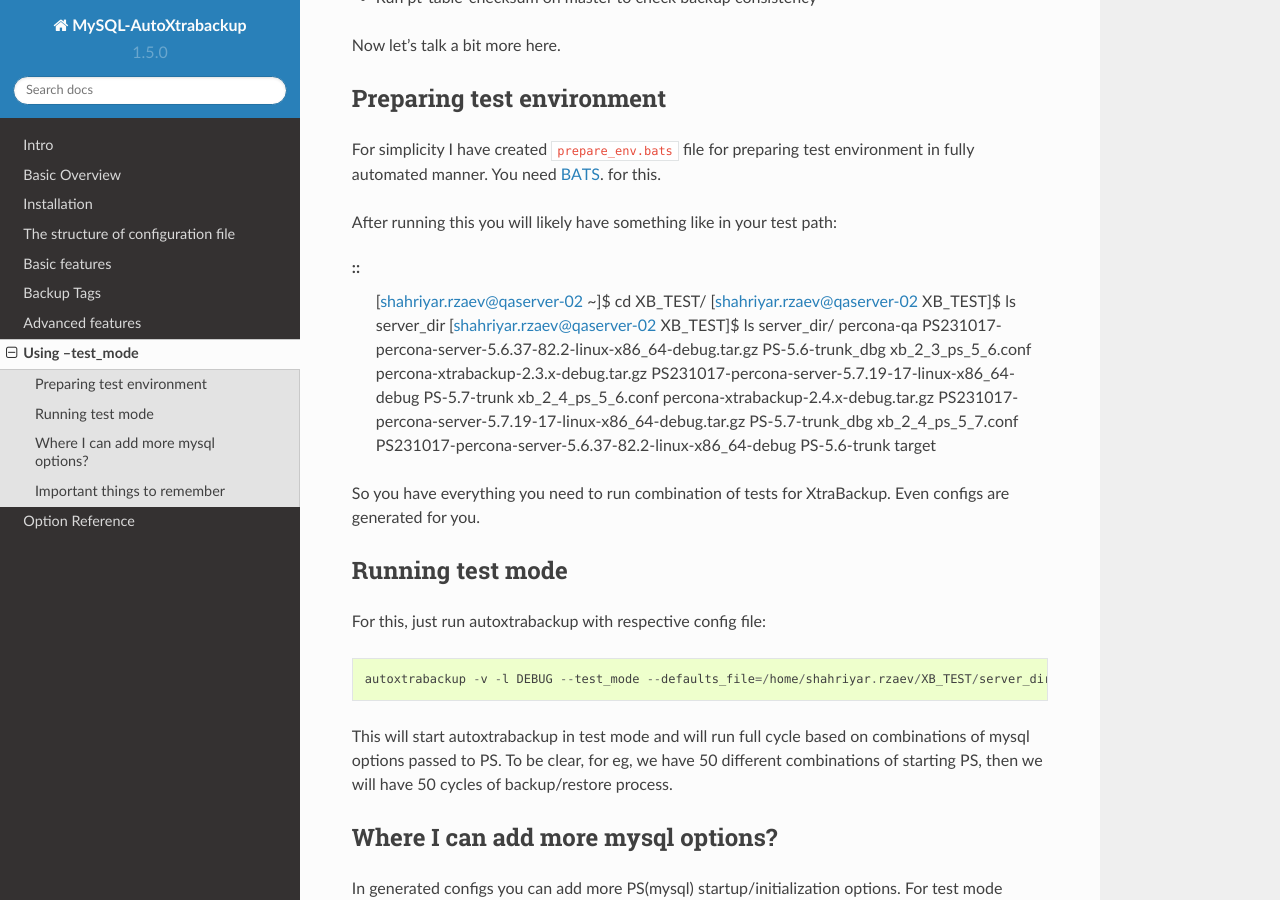
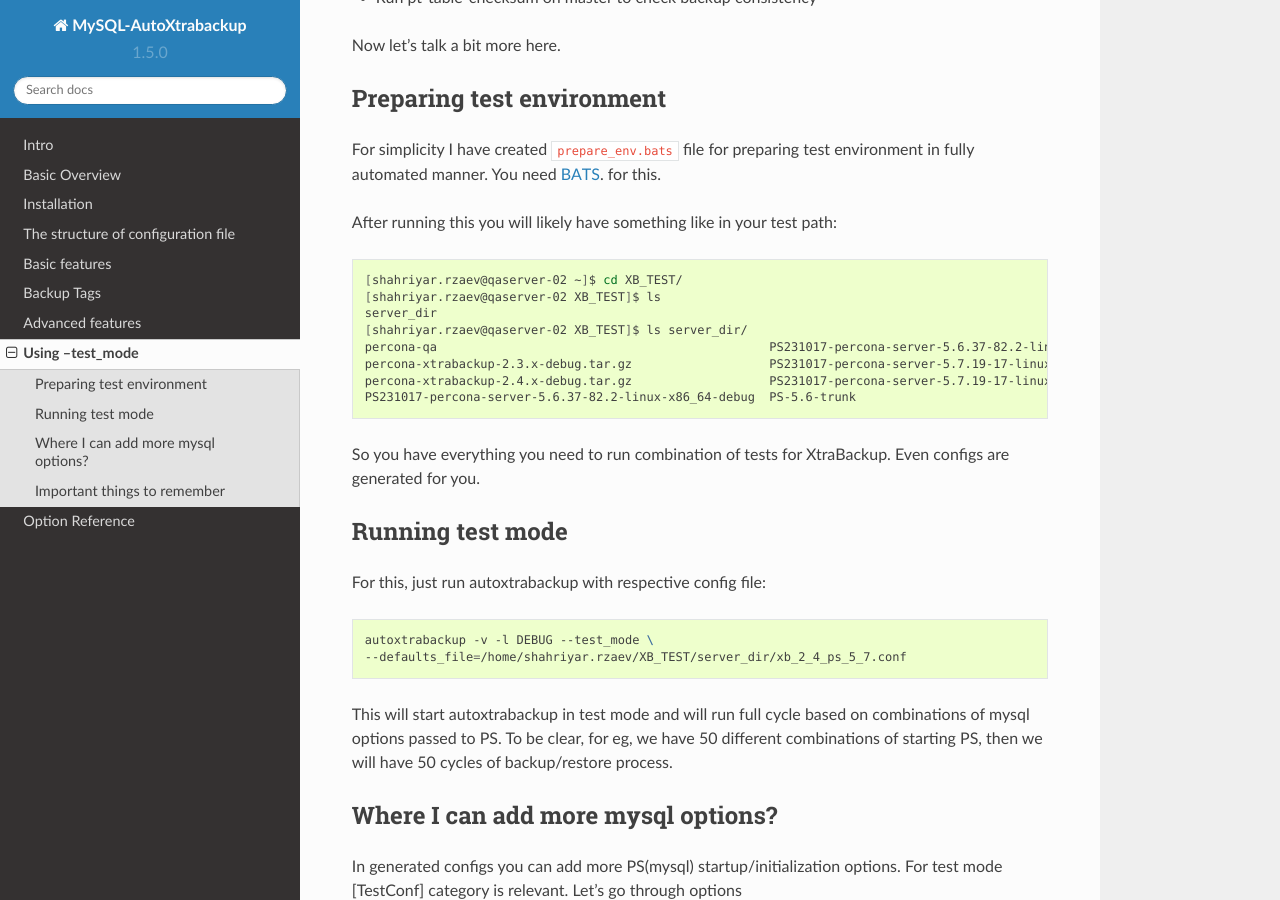
Before and after one commit to ShahriyarR/MySQL-AutoXtraBackup, a Sphinx documentation site: the page built from docs/test_mode.rst, in a window 1280 px wide and 900 px high, scrolled down 606 px. Built offline with Sphinx 7.4.7 and the Read the Docs theme 2.0.0, drawn with Linux system fonts in a browser that asks for light colours.

Commit message:
Finalizing DOC issues

```diff
--- a/docs/test_mode.rst
+++ b/docs/test_mode.rst
@@ -32,7 +32,8 @@ You need BATS_. for this.
 After running this you will likely have something like in your test path:
 
 
-::
+.. code-block:: shell
+
     [shahriyar.rzaev@qaserver-02 ~]$ cd XB_TEST/
     [shahriyar.rzaev@qaserver-02 XB_TEST]$ ls
     server_dir
@@ -50,9 +51,10 @@ Running test mode
 
 For this, just run autoxtrabackup with respective config file:
 
-::
+.. code-block:: shell
 
-    autoxtrabackup -v -l DEBUG --test_mode --defaults_file=/home/shahriyar.rzaev/XB_TEST/server_dir/xb_2_4_ps_5_7.conf
+    autoxtrabackup -v -l DEBUG --test_mode \
+    --defaults_file=/home/shahriyar.rzaev/XB_TEST/server_dir/xb_2_4_ps_5_7.conf
 
 This will start autoxtrabackup in test mode and will run full cycle based on combinations of mysql options passed to PS.
 To be clear, for eg, we have 50 different combinations of starting PS, then we will have 50 cycles of backup/restore process.
@@ -78,12 +80,19 @@ For test mode [TestConf] category is relevant. Let's go through options
     mysql_options=--innodb_buffer_pool_size=1G 2G 3G,--innodb_log_file_size=1G 2G 3G,--innodb_page_size=4K 8K 16K 32K 64K
 
 ``ps_branches`` is for specifying PS branches in github.
+
 ``gitcmd`` is for passing git command for git clone.
+
 ``testpath`` is for passing the path for test mode.
+
 ``incremental_count`` specify how many incremental backups the tool should take.
+
 ``make_slaves`` specify if you want to create slave servers.
+
 ``xb_configs`` is for passing config files to be generated.
+
 ``default_mysql_options`` default mysql options to pass to PS start script.
+
 ``mysql_options`` option combinations are for passing mysql startup/initialization options to PS start script.
 
 Internally, based on mysql options, the combination of those options will be created.
```
